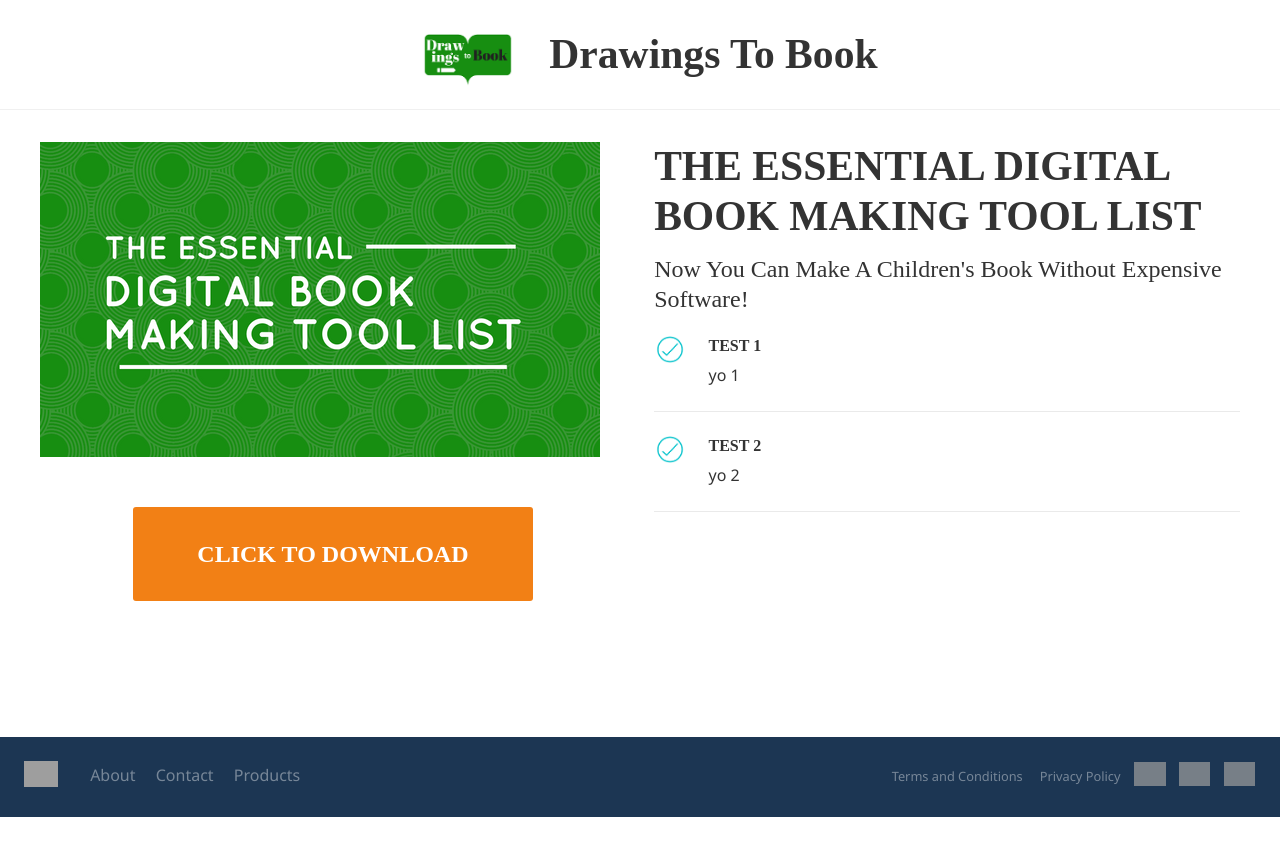
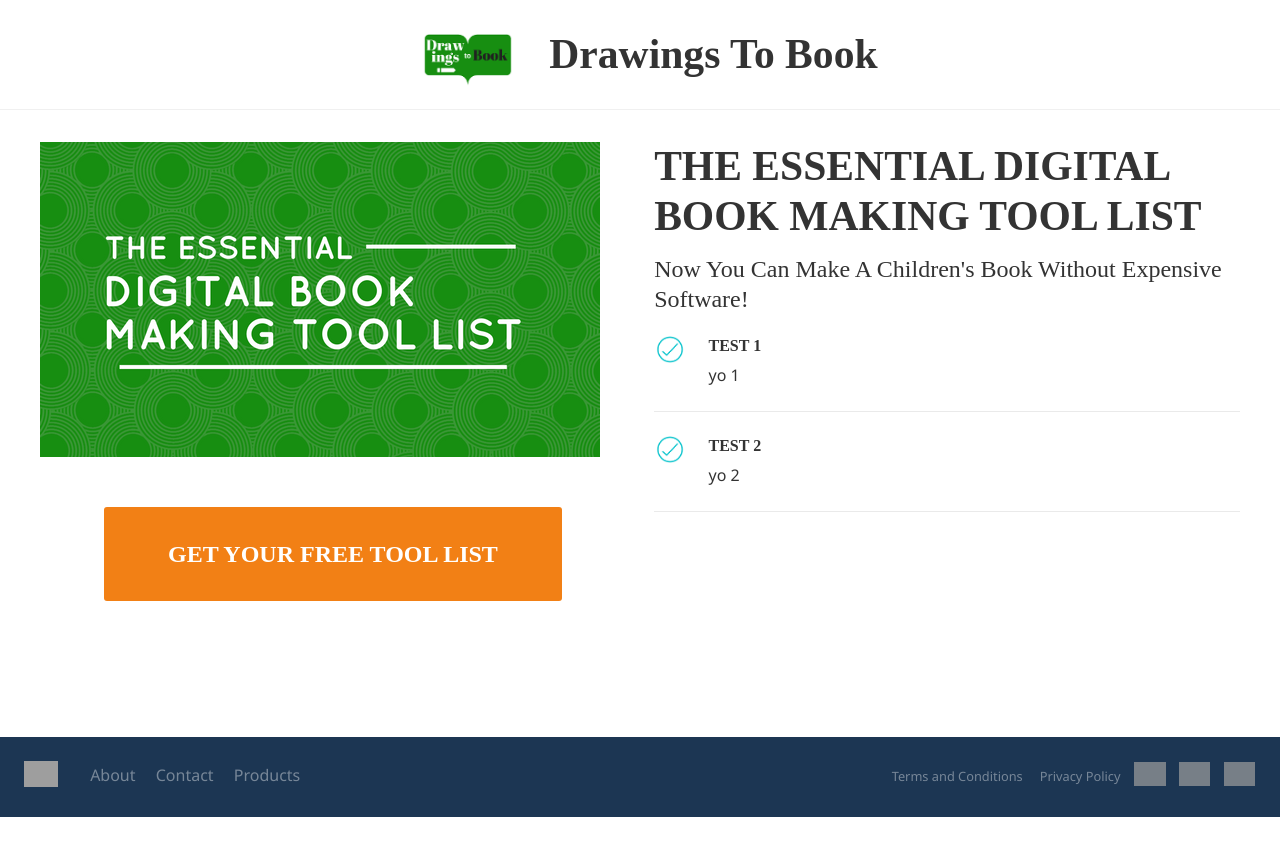
Before and after one commit to fourthirty-two/drawingstobook, a Jekyll site: the page built from index.html, in a window 1280 px wide. Shown: the top 856 px of the page. Built offline with Jekyll 4.4.1, drawn with Linux system fonts in a browser that asks for light colours; some web fonts are replaced; comment, search, counter and statistics services are not loaded; grey boxes are pictures that could not be loaded.

Commit message:
:camera: updated button text

```diff
--- a/index.html
+++ b/index.html
@@ -6,6 +6,6 @@ layout-class: hero-signup
 #banner-color: "darkgray"
 image: images/tool-list-download-image.png
 signup: tool-list-download
-#button-text: Click here!
+button-text: Get your free tool list
 category: lp
 ---
```
